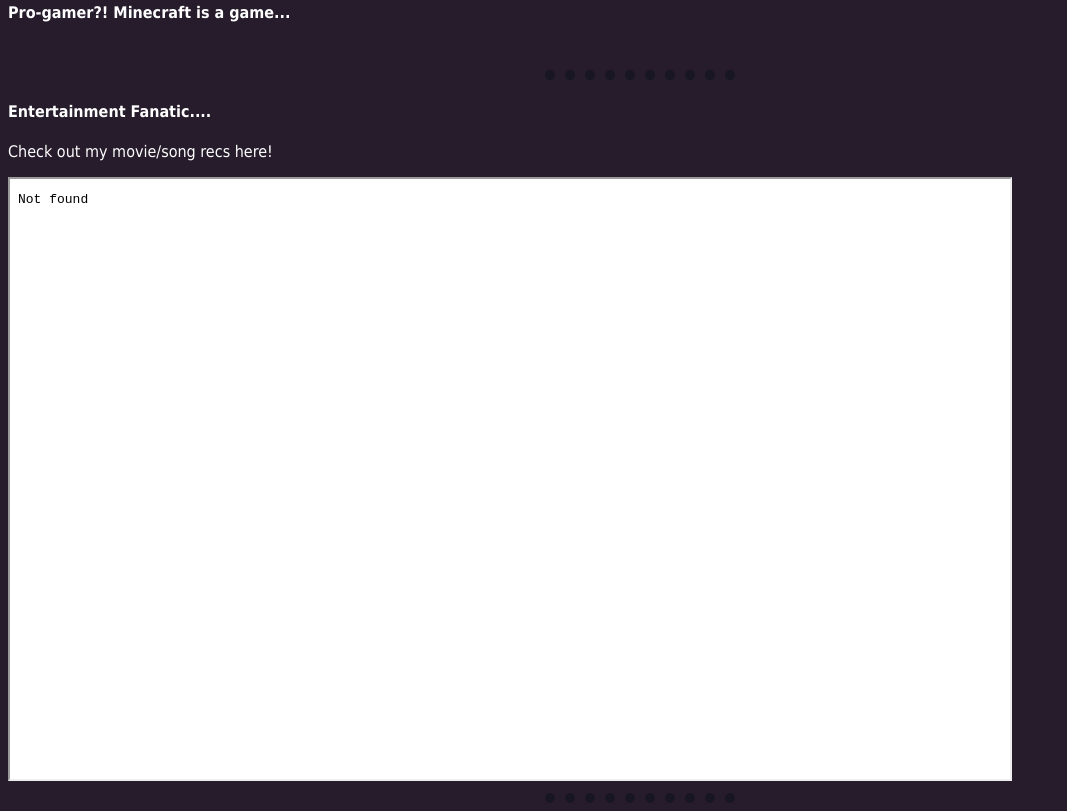
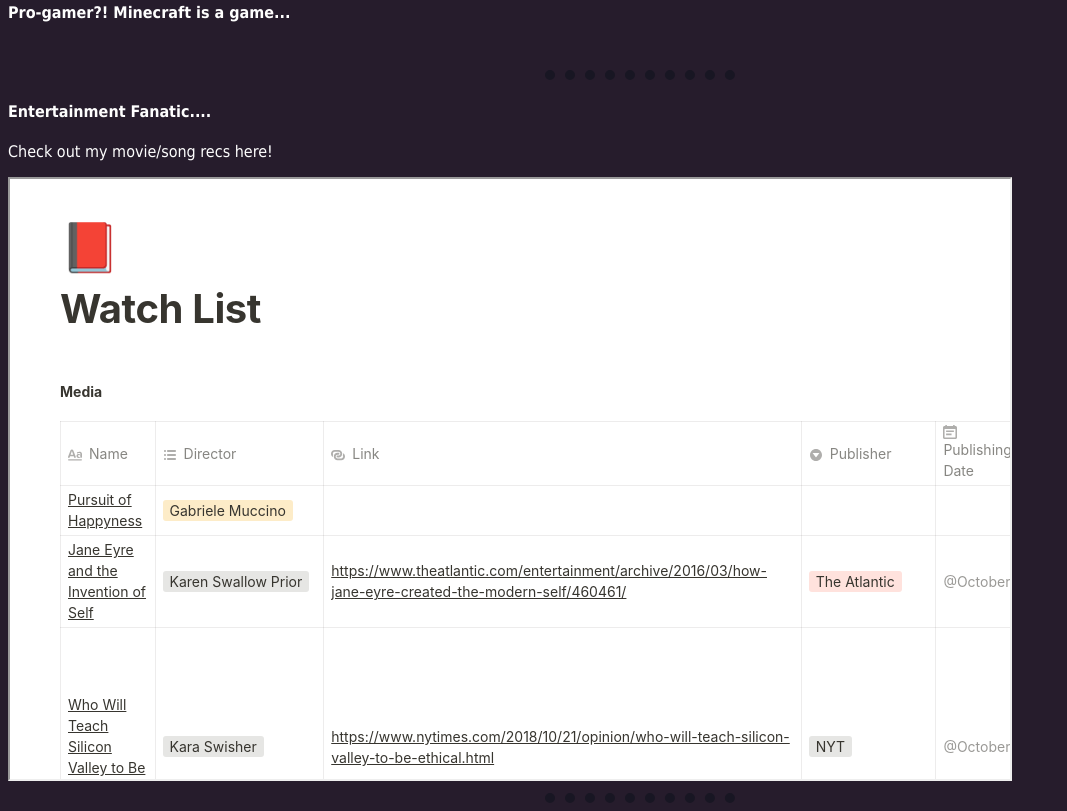
Before and after one commit to SanjanaSrivastav/WorkInProgressPortfolio, a plain HTML site: page 2nd page.html in a window 1280 px wide. Shown: the part 1241-2052 px from the top of the page, without its empty margins (0-1067 px from the left). Drawn offline with Linux system fonts and the light colour scheme.

Commit message:
CHange file location for notion

```diff
--- a/2nd page.html
+++ b/2nd page.html
@@ -49,7 +49,7 @@
               <hr>
             <h4>Entertainment Fanatic....</h4>
           <p>Check out my movie/song recs here!</p>
-          <iframe src="/var/folders/py/69nzzkls2_77g8c64x9tm4880000gn/T/atom-2021925-25189-1ozewqf.lmqp/Export-33427cba-528e-4a7e-8bb1-e4566f96ac79.zip/Watch List a18a15ec23b2495b87f5f62520293d20.html" width="1000" height="600"></iframe>
+          <iframe src="Watch List a18a15ec23b2495b87f5f62520293d20.html" width="1000" height="600"></iframe>
         <br>
       <hr>
   </body>
```
